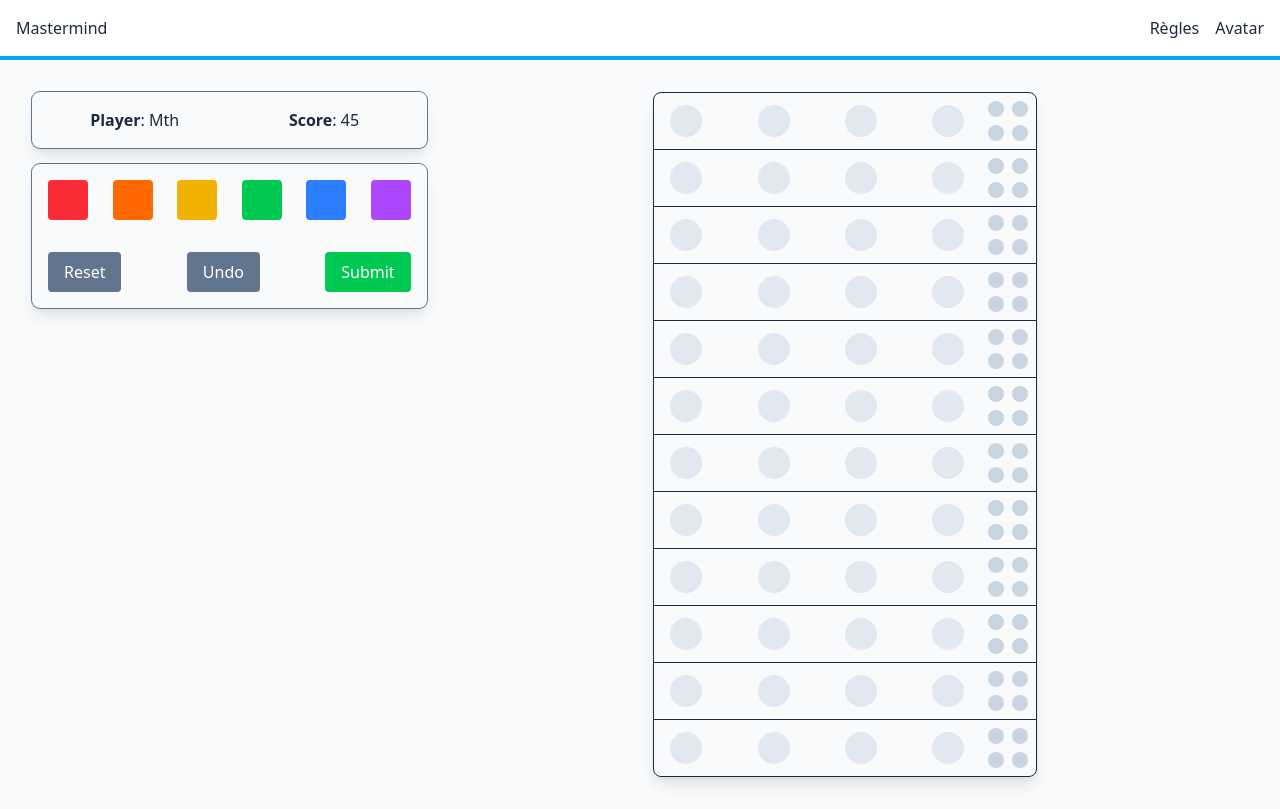
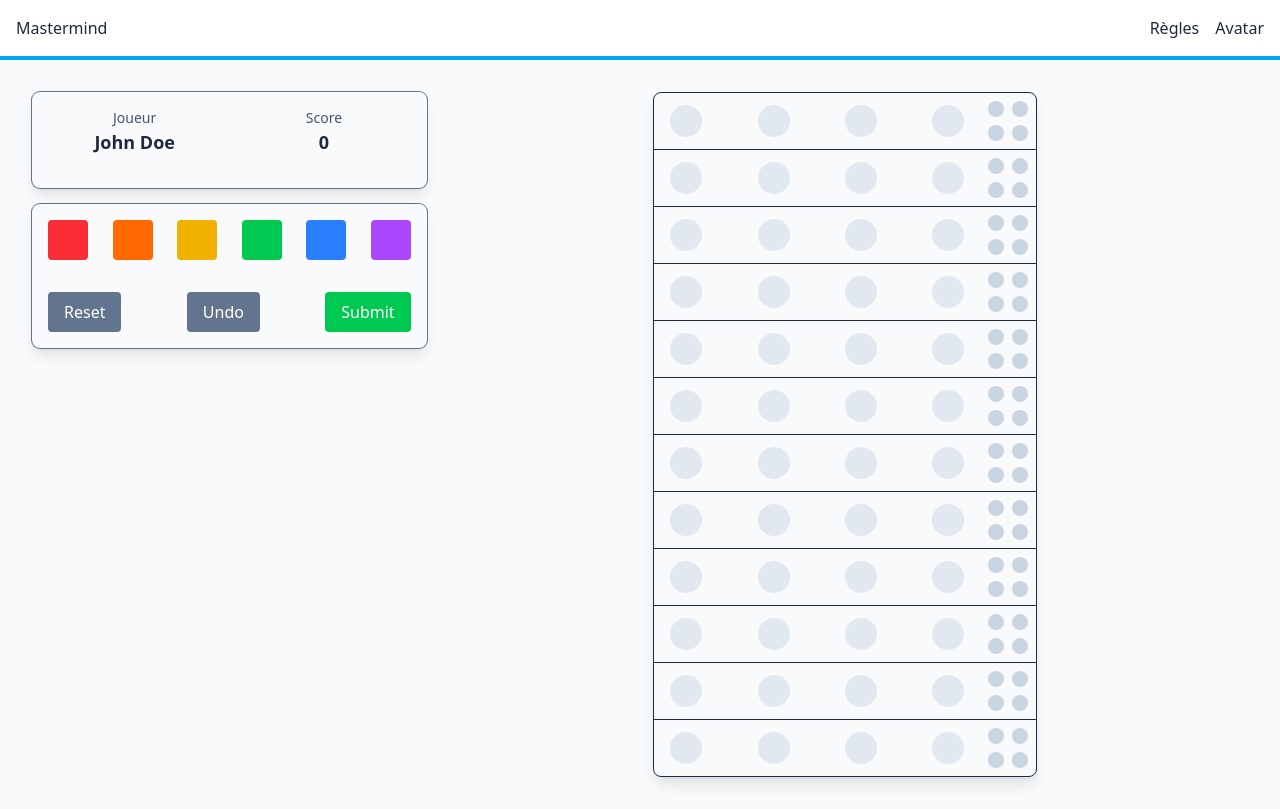
Before and after one commit to pharos-lab/mastermind, a Vue app: page / in a window 1280 px wide. Built offline with nearby package versions, Linux system fonts and the light colour scheme; the HTML template or start-up script is replaced by a standard one.

Commit message:
info: add profile and game data to info component

```diff
--- a/src/App.vue
+++ b/src/App.vue
@@ -17,7 +17,7 @@
         </header>
 
         <div class="mastermind flex flex-col lg:grid lg:grid-cols-3 lg:grid-rows-[auto_auto_1fr] gap-4 p-4 lg:p-8 bg-slate-50 grow">
-            <Info />
+            <Info :profile="mastermind.profile.value" :game="mastermind.game.value" />
 
             <Commands />
 
@@ -27,6 +27,7 @@
 </template>
 
 <script setup lang="ts">
+import { provide } from 'vue';
 import Board from './components/Board.vue';
 import Commands from './components/Commands.vue';
 import Info from './components/Info.vue';
@@ -37,6 +38,8 @@ const mastermind = useMastermind()
 
 console.log(mastermind);
 
+provide('mastermind', mastermind)
+
 
 </script>
 
--- a/src/components/Info.vue
+++ b/src/components/Info.vue
@@ -1,6 +1,62 @@
 <template>
-    <section class="info order-1 p-4 ring ring-slate-500 shadow-lg rounded-lg grid grid-cols-2 gap-4">
-        <p class="mx-auto"><span class="font-semibold">Player</span>: Mth</p>
-        <p class="mx-auto"><span class="font-semibold">Score</span>: 45</p>
+    <section class="info order-1 p-4 ring ring-slate-500 shadow-lg rounded-lg">
+        <div class="grid grid-cols-2 gap-4 mb-4">
+            <div class="text-center">
+                <p class="text-sm text-slate-600">Joueur</p>
+                <p class="font-semibold text-lg">{{ profile.name }}</p>
+            </div>
+            <div class="text-center">
+                <p class="text-sm text-slate-600">Score</p>
+                <p class="font-semibold text-lg">{{ game.score }}</p>
+            </div>
+        </div>
+
+        <!-- <div v-if="isPlaying" class="border-t pt-4">
+            <div class="flex justify-between items-center text-sm">
+                <span class="text-slate-600">Tentatives restantes</span>
+                <span class="font-bold text-lg" :class="attemptsRemaining <= 2 ? 'text-red-600' : 'text-slate-800'">
+                    {{ attemptsRemaining }}
+                </span>
+            </div>
+        </div> -->
+
+        <div v-if="game.status" class="border-t pt-4">
+            <div class="text-center">
+                <p v-if="game.status === 'won'" class="text-green-600 font-bold">
+                    🎉 Victoire !
+                </p>
+                <p v-else class="text-red-600 font-bold">
+                    😔 Défaite
+                </p>
+            </div>
+        </div>
+
+        <!-- <div class="border-t pt-4 mt-4 text-sm text-slate-600">
+            <div class="flex justify-between">
+                <span>Parties jouées</span>
+                <span class="font-semibold">{{ profile.totalGames }}</span>
+            </div>
+            <div class="flex justify-between mt-1">
+                <span>Victoires</span>
+                <span class="font-semibold text-green-600">{{ profile.gamesWon }}</span>
+            </div>
+            <div class="flex justify-between mt-1">
+                <span>Défaites</span>
+                <span class="font-semibold text-red-600">{{ profile.gamesLost }}</span>
+            </div>
+        </div> -->
     </section>
 </template>
+
+<script setup lang="ts">
+import type { Profile, Game } from '../types'
+
+interface Props {
+    profile: Profile;
+    game: Game;
+    // isPlaying: boolean;
+    // attemptsRemaining: number;
+}
+
+defineProps<Props>();
+</script>
--- a/src/types/index.ts
+++ b/src/types/index.ts
@@ -4,9 +4,9 @@ export type Code = Color[]
 
 export interface Profile {
     name: string;
-    totalGames: number;
-    gamesWon: number;
-    gamesLost: number;
+    // totalGames: number;
+    // gamesWon: number;
+    // gamesLost: number;
 }
 
 export interface Game {
--- a/src/utils/useLoacalStorage.ts
+++ b/src/utils/useLoacalStorage.ts
@@ -1,7 +1,25 @@
 // src/composables/useLocalStorage.ts
 
 import { ref, watch } from 'vue';
-import type { Profile, Game } from '../types';
+import type { Color, Attempt } from '../types';
+
+export interface Profile {
+  name: string;
+  totalGames: number;
+  gamesWon: number;
+  gamesLost: number;
+}
+
+export interface Game {
+  player: string;
+  score: number;
+  code: Color[];
+  attempts:Attempt[];
+  currentAttempt: Color[];
+  status: 'playing' | 'won' | 'lost' | '';
+  maxAttempts: number;
+  currentAttemptIndex: number;
+}
 
 const PROFILE_KEY = 'mastermind_profile';
 const GAME_KEY = 'mastermind_game';
```
